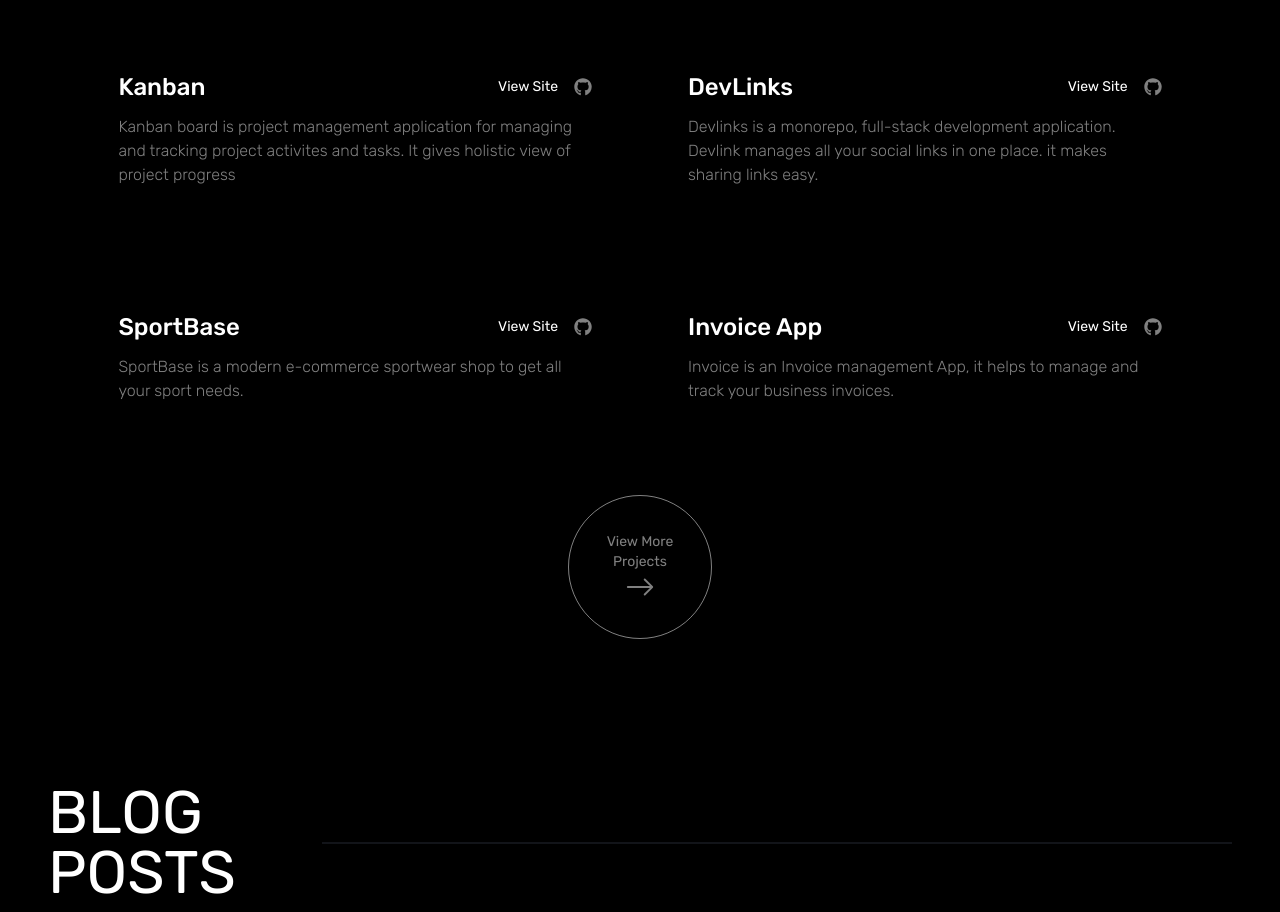
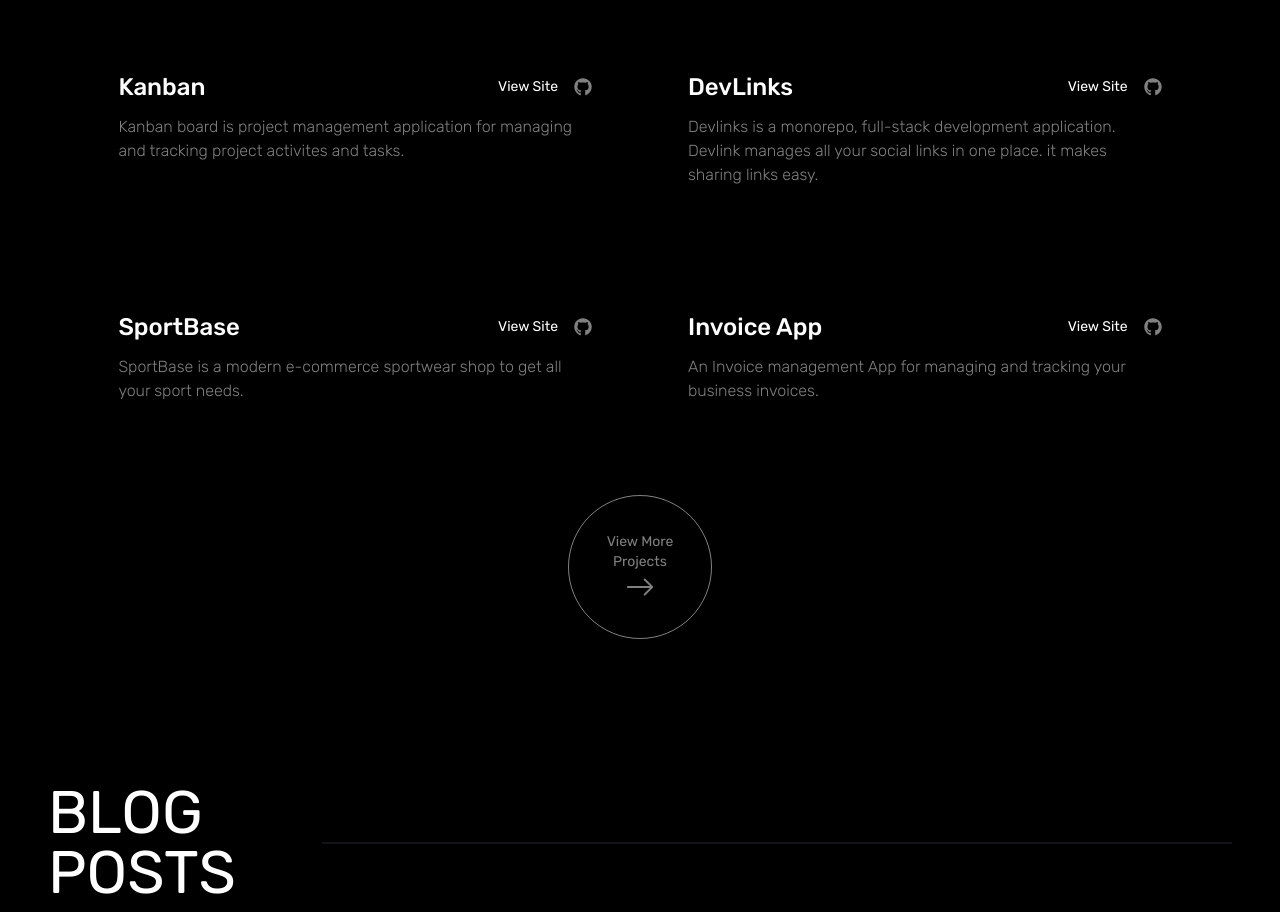
Before and after one commit to sandygudie/sandy_portfolio, a Next.js app: page / in a window 1280 px wide. Shown: the part 1685-2597 px from the top of the page. Built offline with nearby package versions, Linux system fonts and the light colour scheme.

Commit message:
updated data

```diff
--- a/data.js
+++ b/data.js
@@ -2,7 +2,7 @@ export const projects = [
   {
     id: 1,
     name: "Kanban",
-    description: "Kanban board is project management application for managing and tracking project activites and tasks. It gives holistic view of project progress",
+    description: "Kanban board is project management application for managing and tracking project activites and tasks.",
     tools: [
       "Vite(ReactJs)",
       "TypeScript",
@@ -49,7 +49,7 @@ export const projects = [
   {
     id: 4,
     name: "Invoice App",
-    description: "Invoice is an Invoice management App,  it helps to manage and track your business invoices.",
+    description: "An Invoice management App for managing and tracking your business invoices.",
     tools: [
       "React",
       "Typescript",
```
